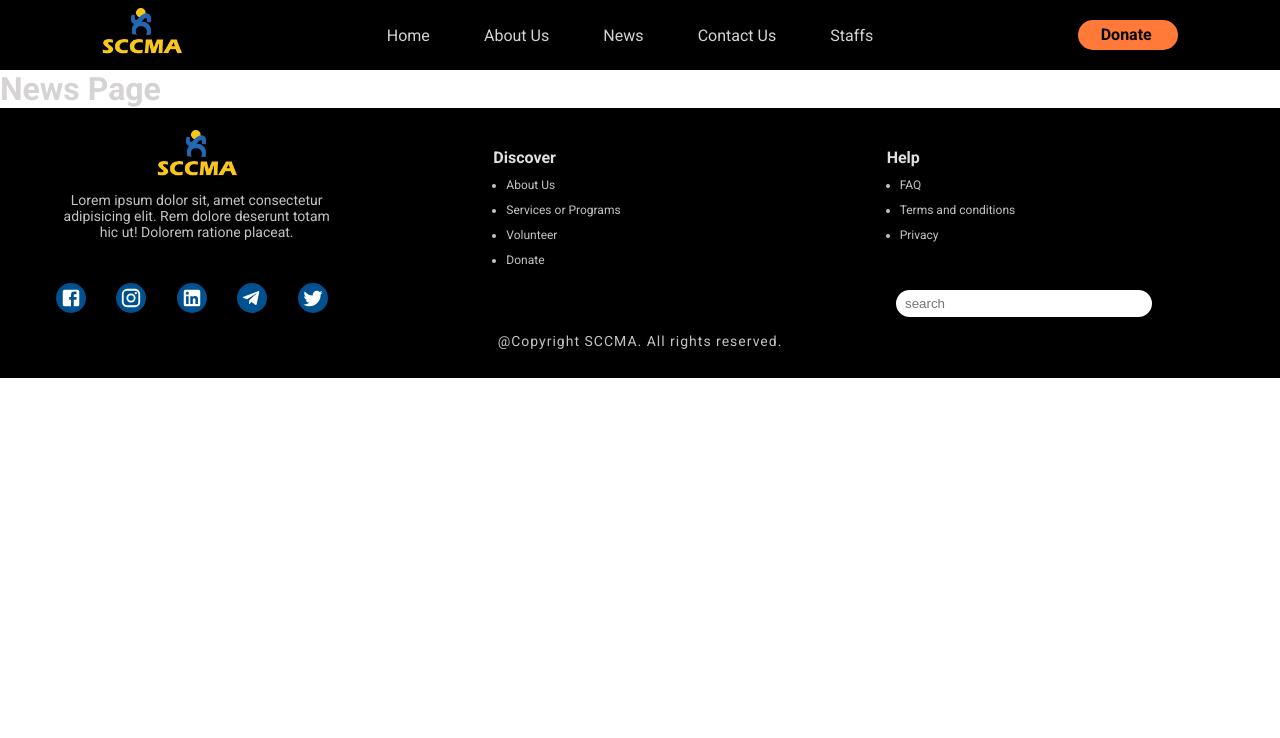
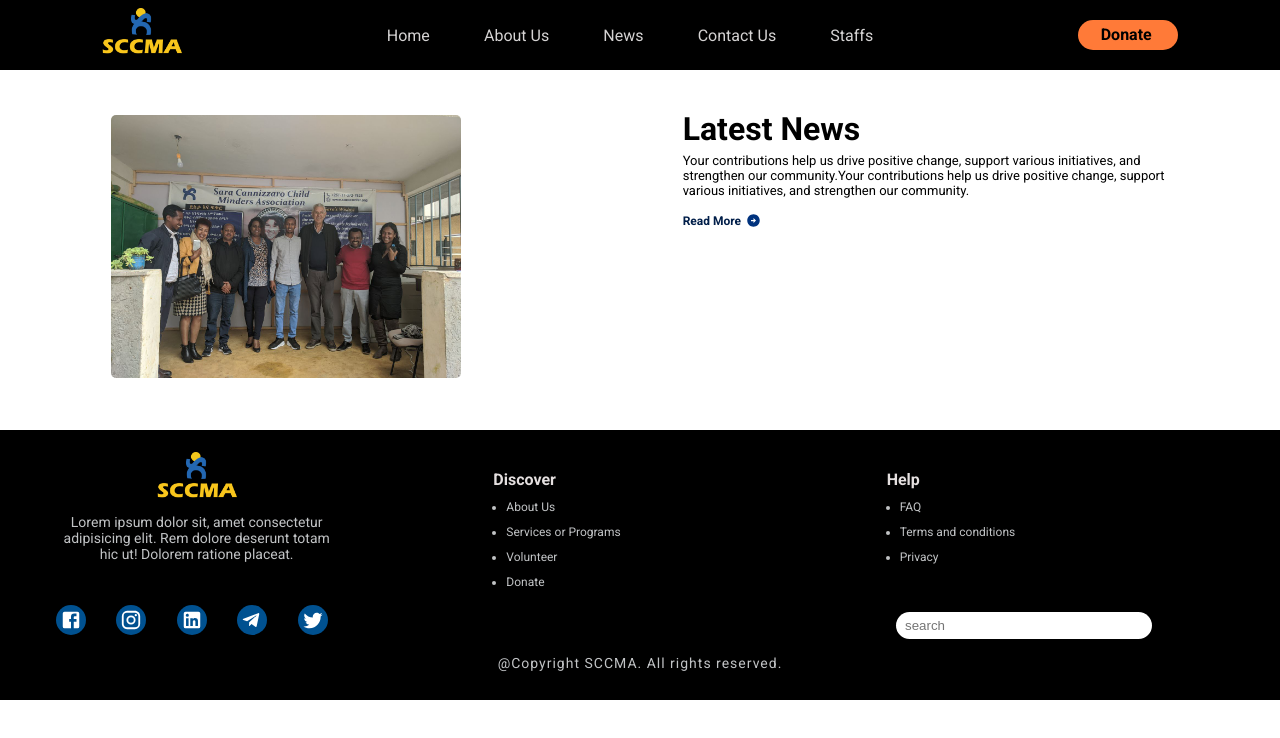
Before and after one commit to yonasman/SCCMA_Website, a React (Vite) app in the folder CLIENT/sccma/: page /news in a window 1280 px wide. Shown: the top 738 px of the page. Built offline with nearby package versions, Linux system fonts and the light colour scheme.

Commit message:
Finish latest news component

```diff
--- /dev/null
+++ b/CLIENT/sccma/Markup/Components/LatestNews/LatestNews.jsx
@@ -0,0 +1,26 @@
+import styles from './latestNews.module.css'
+import newsImage from '../../../src/assets/images/event1.jpg'
+import { Link } from 'react-router-dom'
+import ArrowCircleRightIcon from '@mui/icons-material/ArrowCircleRight';
+function LatestNews() {
+  return (
+    <>
+      <div className={styles.latestNews_container}>
+                <div className={styles.news_img_container}>
+                        <img src={newsImage} alt="latest news image" />
+                </div>
+                <div className={styles.news_text_container}>
+                        <h1>Latest News</h1>
+                        <p>
+                        Your contributions help us drive positive change, support various initiatives, and strengthen our community.Your contributions help us drive positive change, support various initiatives, and strengthen our community.
+                        </p>
+                        <div className={styles.readMore_container}>
+                            <Link to="#">Read More <ArrowCircleRightIcon/></Link>
+                        </div>
+                </div>
+      </div>
+    </>
+  )
+}
+
+export default LatestNews
--- /dev/null
+++ b/CLIENT/sccma/Markup/Components/LatestNews/latestNews.module.css
@@ -0,0 +1,66 @@
+.latestNews_container {
+    margin: 30px 0;
+    color: #000;
+}
+.news_img_container  {
+    width: 250px;
+    margin: 0 auto;
+}
+.news_img_container img {
+    width: 100%;
+    border-radius: 5px;
+}
+.news_text_container {
+    margin: 0 auto;
+    width: 85%;
+    padding: 10px 0;
+    text-align: center;
+}
+.news_text_container p {
+    padding: 5px 0;
+    font-size: 13px;
+}
+.readMore_container {
+    display: flex;
+    align-items: center;
+    width: 80px;
+    margin: 0 auto;
+}
+.readMore_container a {
+    display: flex;
+    align-items: center;
+    text-decoration: none;
+    font-size: 12px;
+    color: #001e49;
+    font-weight: 510;
+}
+.readMore_container svg {
+    font-size: 15px;
+    color: #00327e ;
+    margin-left: 5px;
+}
+@media (min-width:768px) {
+    .latestNews_container {
+        display: flex;
+        justify-content: space-evenly;
+    }
+    .news_img_container {
+        width: 350px;
+    }
+    .news_img_container {
+        height: 300px;
+    }
+    .news_img_container img {
+        object-fit: cover;
+        margin-top: 15px;
+    }
+    .news_text_container {
+        width: 38%;
+    }
+    .news_text_container p, .news_text_container h1 {
+        text-align: start;
+    }
+    .readMore_container {
+        margin: 10px 0;
+    }
+}
--- a/CLIENT/sccma/Markup/Pages/News.jsx
+++ b/CLIENT/sccma/Markup/Pages/News.jsx
@@ -1,8 +1,10 @@
+import LatestNews from "../Components/LatestNews/LatestNews"
+
 function News() {
   return (
-    <div>
-      <h1>News Page</h1>
-    </div>
+    <>
+        <LatestNews/>
+    </>
   )
 }
 
```
